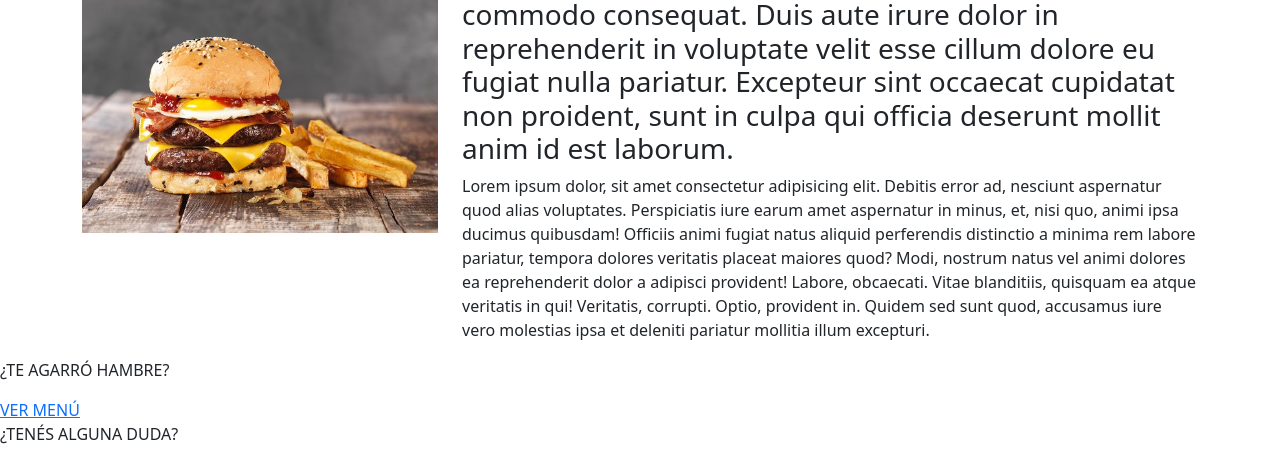
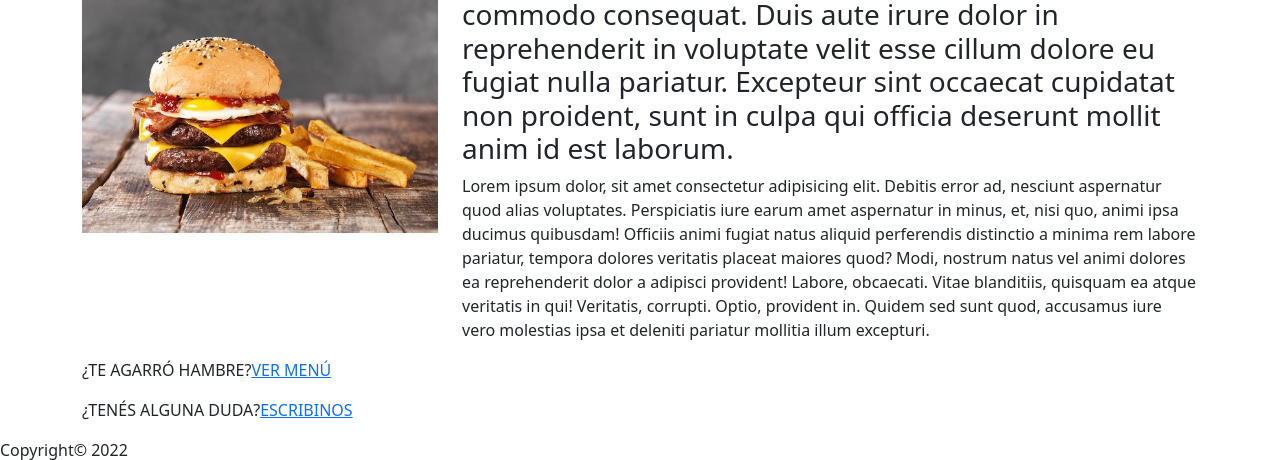
Before and after one commit to tbareiro/burguerplate, a plain HTML site: page index1.html in a window 1280 px wide. Shown: the part 496-956 px from the top of the page. Drawn offline with nearby package versions, Linux system fonts and the light colour scheme.

Commit message:
adelantando btp

```diff
--- a/index1.html
+++ b/index1.html
@@ -54,13 +54,15 @@
            </div>
           </div>
          </section>
-         <section class="cuadros">
-           <div class="contenedor__menu">
-             <p>¿TE AGARRÓ HAMBRE?</p><a href="./vistas/menu.html">VER MENÚ</a>
-           </div>
-           <div class="contenedor__contacto">
-             <p>¿TENÉS ALGUNA DUDA?</p><a href="./vistas/contacto.html">ESCRIBINOS</a>
-           </div>
+         <section class="container" id="cuadros">
+           <div class="d-flex flex-column">
+            <div id="contenedor__menu" class="d-flex flex-row">
+              <p>¿TE AGARRÓ HAMBRE?</p><a href="./vistas/menu.html">VER MENÚ</a>
+            </div>
+            <div id="contenedor__contacto" class="d-flex flex-row">
+              <p>¿TENÉS ALGUNA DUDA?</p><a href="./vistas/contacto.html">ESCRIBINOS</a>
+            </div>
+          </div>
          </section>
     </main>
     <footer>
```
